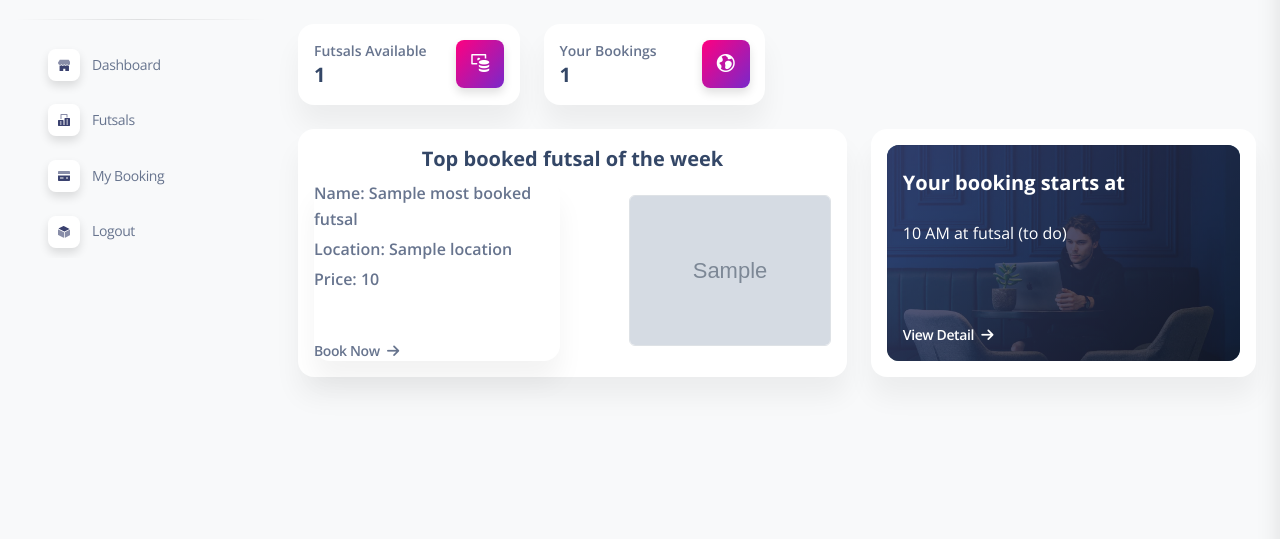
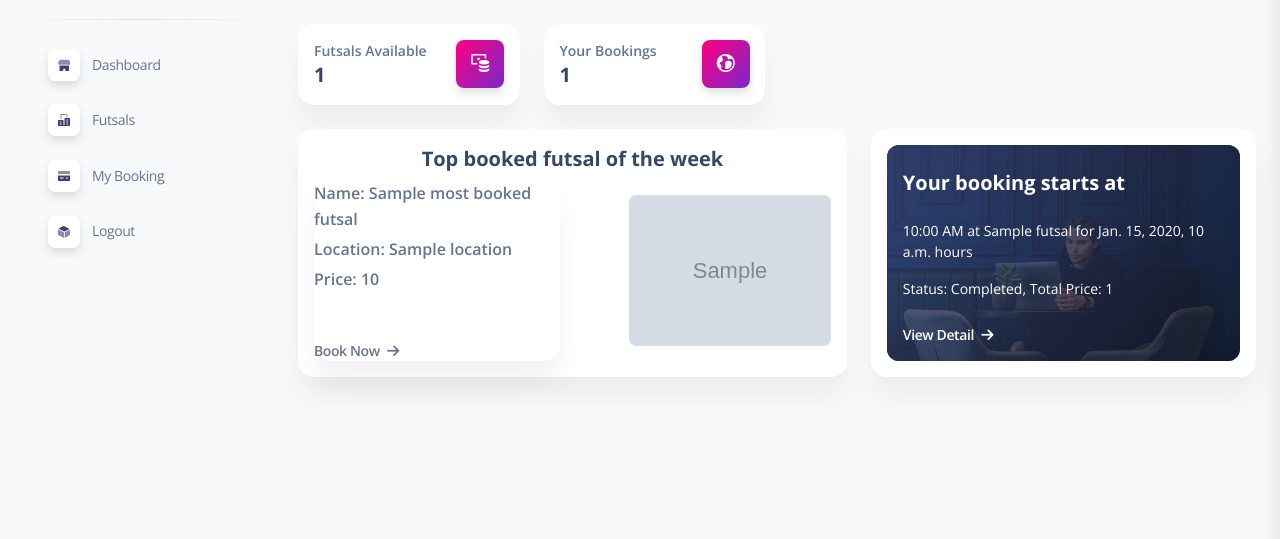
Before and after one commit to Niraj-exploit/fms, a Django app: template userHome/templates/userHome/home.html in a window 1280 px wide. Shown: the part 75-614 px from the top of the page. Run offline with Django 5.2, Linux system fonts and the light colour scheme; the template is opened without the code that fills it: most values are stand-ins (such as "Sample title", 1, 10 or a date in 2020); grey boxes marked "Sample" are stand-in pictures; some libraries are stand-ins or nearby versions.

Commit message:
update of booking

```diff
--- a/adminHome/views.py
+++ b/adminHome/views.py
@@ -52,7 +52,6 @@ def bookingPage(request):
 
     context = {
         'bookings': bookings,
-        'total_money_earned_by_futsals': total_money_earned_by_futsals
     }
     return render(request, 'adminHome/booking.html', context)
 
--- a/userHome/templates/userHome/home.html
+++ b/userHome/templates/userHome/home.html
@@ -98,16 +98,23 @@
             <div class="overflow-hidden position-relative border-radius-lg bg-cover h-100" style="background-image: url('../assets/img/ivancik.jpg');">
                 <span class="mask bg-gradient-dark"></span>
                 <div class="card-body position-relative z-index-1 d-flex flex-column h-100 p-3">
+                  {% if nearest_booking %}
                     <h5 class="text-white font-weight-bolder mb-4 pt-2">Your booking starts at</h5>
-              <p class="text-white">10 AM at futsal (to do)</p>
-              <a class="text-white text-sm font-weight-bold mb-0 icon-move-right mt-auto" href="javascript:;">
+                      <p class="text-white text-sm">{{ nearest_booking.booking_time|date:"h:i A" }} at {{ nearest_booking.futsal }} for {{ nearest_booking.book_time }} hours</p>
+                      <p class="text-white text-sm">Status: {{ nearest_booking.status }}, Total Price: {{ nearest_booking.total_price }}</p>
+                      <a class="text-white text-sm font-weight-bold mb-0 icon-move-right mt-auto" href="#">
                           View Detail
                           <i class="fas fa-arrow-right text-sm ms-1" aria-hidden="true"></i>
                       </a>
+                  {% else %}
+                      <p class="text-white text-sm text-center">No upcoming booking</p>
+                  {% endif %}
+              </div>
+
             </div>
         </div>
     </div>
-      </div>
+
     </div>
 
 
```
Also changed, not shown: userHome/utils.py (added, +11 -0 lines), userHome/views.py (+5 -2 lines), db.sqlite3. Lines whose indentation alone changed are shown as unchanged.
